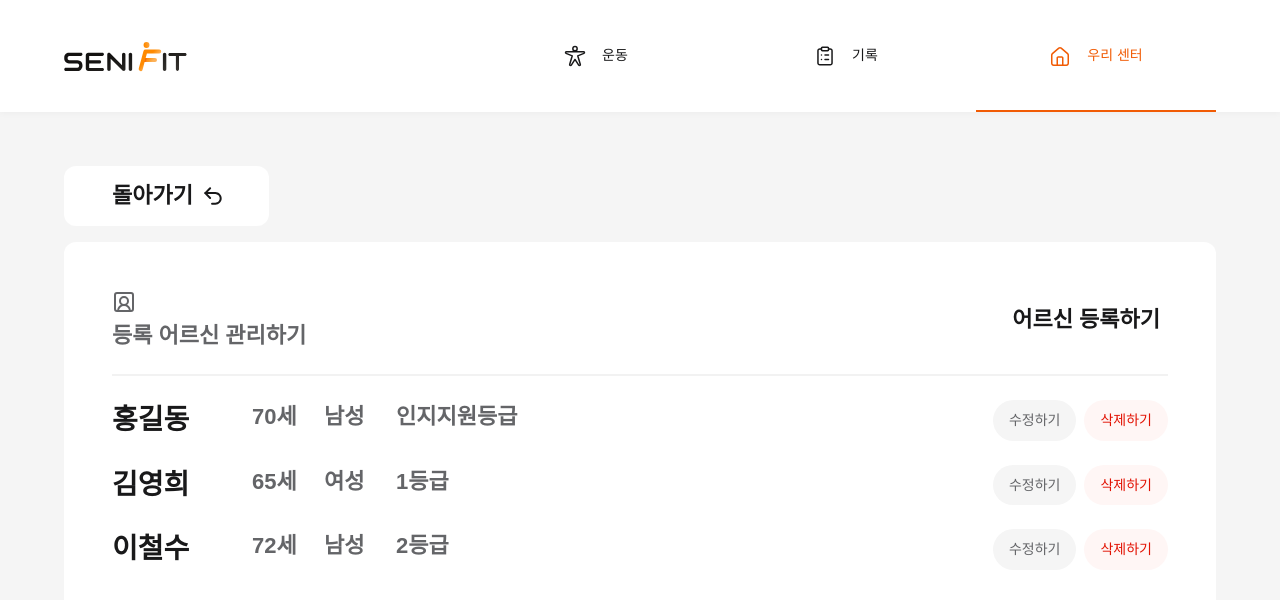
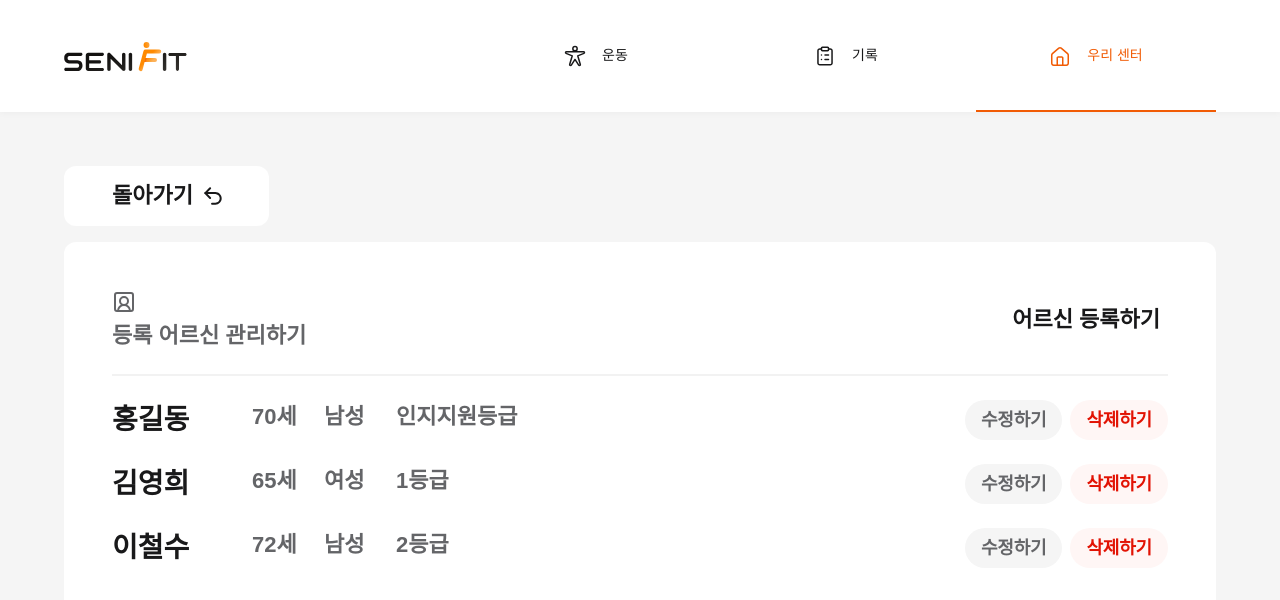
Before and after one commit to Team-Senifit/Web, a Next.js app: page /my-center/members in a window 1280 px wide. Shown: the top 600 px of the page. Built offline with nearby package versions, Linux system fonts and the light colour scheme; a web font is replaced by a local one.

Commit message:
Design: 버튼에 typography 적용

```diff
--- a/src/app/my-center/members/panel/MemberList.tsx
+++ b/src/app/my-center/members/panel/MemberList.tsx
@@ -11,8 +11,9 @@ const Member = ({
   age,
   grade,
   gender,
+  isTablet,
   isDesktop,
-}: IMember & { isDesktop: boolean }) => {
+}: IMember & { isDesktop: boolean; isTablet: boolean }) => {
   return (
     <Stack
       direction={{ phone: "column", tablet: "row" }}
@@ -81,9 +82,12 @@ const Member = ({
             px: 2,
             width: [1, "fit-content"],
             borderRadius: "9999px",
+            wordBreak: "keep-all",
           }}
         >
-          수정하기
+          <Typography variant={isTablet ? "Heading1" : "Headline1"}>
+            수정하기
+          </Typography>
         </Button>
         <Button
           variant="text"
@@ -94,9 +98,12 @@ const Member = ({
             px: 2,
             width: [1, "fit-content"],
             borderRadius: "9999px",
+            wordBreak: "keep-all",
           }}
         >
-          삭제하기
+          <Typography variant={isTablet ? "Heading1" : "Headline1"}>
+            삭제하기
+          </Typography>
         </Button>
       </Stack>
     </Stack>
@@ -104,11 +111,16 @@ const Member = ({
 };
 
 const MemberList = ({ members }: { members: Array<IMember> }) => {
-  const { isDesktop } = useMedia();
+  const { isTablet, isDesktop } = useMedia();
   return (
     <>
       {members.map((member) => (
-        <Member key={member.id} isDesktop={isDesktop} {...member} />
+        <Member
+          key={member.id}
+          isDesktop={isDesktop}
+          isTablet={isTablet}
+          {...member}
+        />
       ))}
     </>
   );
```
